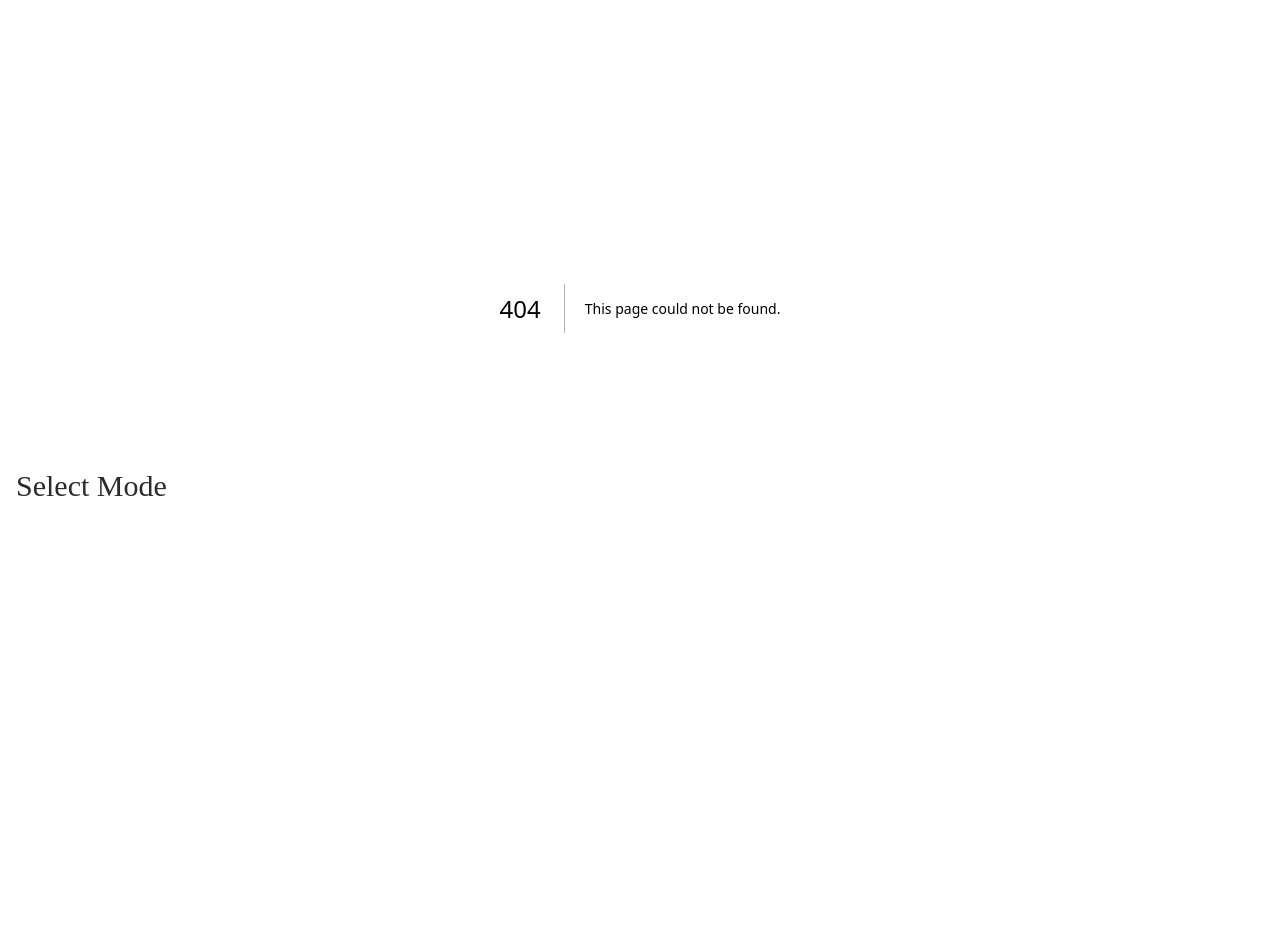
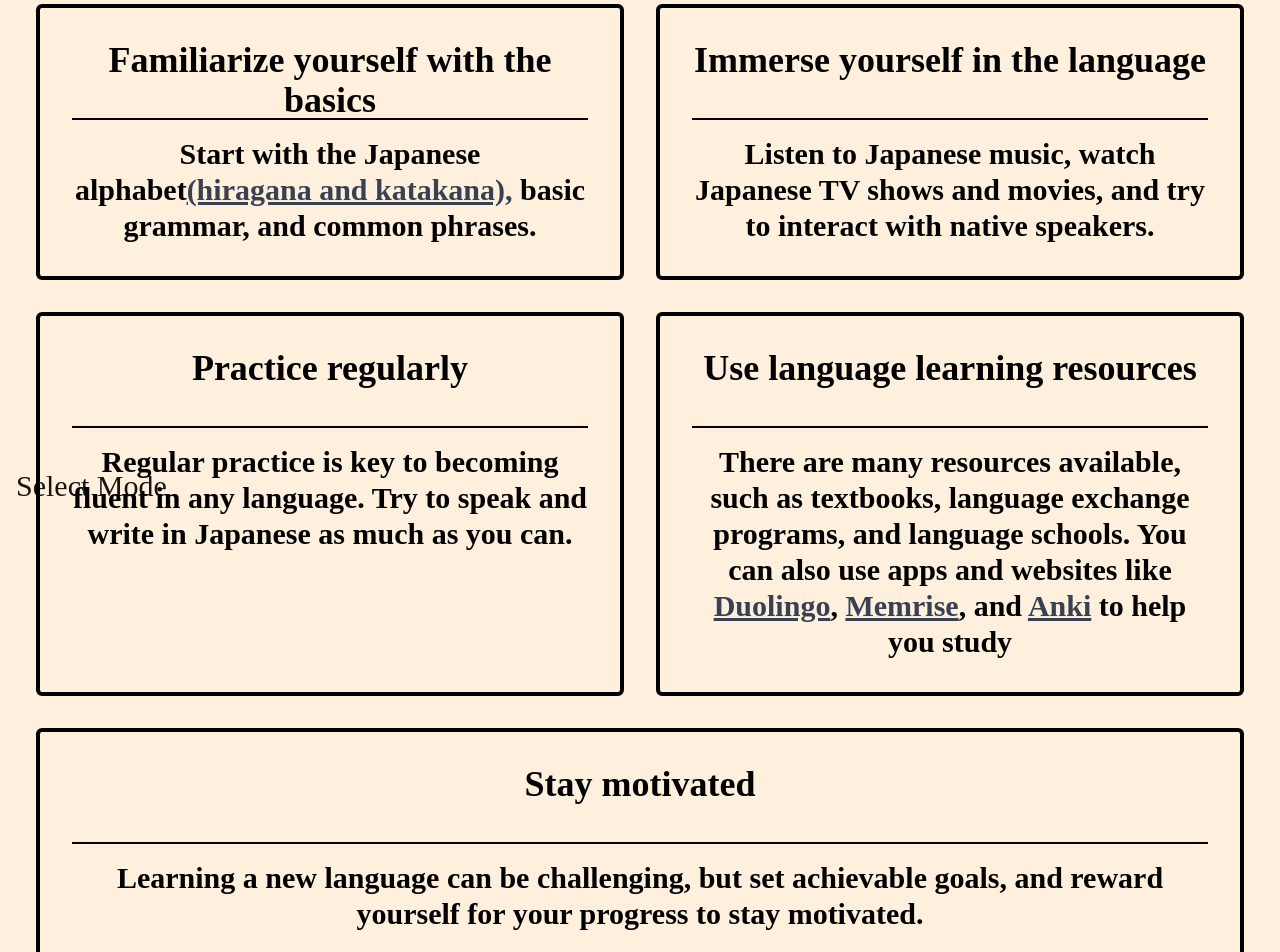
Before and after one commit to kmk00/Practice-japanese, a Next.js app: page /externalSources in a window 1280 px wide. Before the commit this address had no page. Shown: the part 260-1212 px from the top of the page. Before the commit the page ends 968 px from the top, so only its background shows below. Built offline with nearby package versions, Linux system fonts and the light colour scheme; a web font is replaced by a local one.

Commit message:
Create tips page

```diff
--- a/components/Navigation.js
+++ b/components/Navigation.js
@@ -57,8 +57,8 @@ export const Navigation = () => {
               className="hover:border-b-4 border-black duration-75 w-fit ease-in"
               onClick={showNavigation}
             >
-              <Link href="/">
-                <p>External sources</p>
+              <Link href="/externalSources">
+                <p>Learning tips</p>
               </Link>
             </div>
             <div
--- /dev/null
+++ b/pages/externalSources.js
@@ -0,0 +1,103 @@
+import Link from "next/link";
+import React from "react";
+
+function externalSources() {
+  return (
+    <div className="flex items-center flex-col  mb-16 cursor-default">
+      <div className="max-w-[1240px] text-center md:grid grid-cols-2">
+        <h1 className="text-2xl md:text-5xl font-black p-4 col-span-2">
+          Here are a few steps to help you learn Japanese
+        </h1>
+
+        <div className="p-2 md:p-8 border-4 rounded-md border-black m-4 hover:scale-105 ease-in-out duration-200">
+          <h2 className="text-lg xl:text-4xl md:text-3xl sm:text-xl mb-4 h-20 font-black border-b-2 border-black ">
+            Familiarize yourself with the basics
+          </h2>
+          <p className="text-xl md:text-3xl font-bold  ">
+            Start with the Japanese alphabet
+            <Link
+              className="hover:text-green-600 text-gray-700 underline"
+              href="https://www.tofugu.com/learn-japanese/"
+            >
+              (hiragana and katakana),
+            </Link>{" "}
+            basic grammar, and common phrases.
+          </p>
+        </div>
+
+        <div className="p-2 border-4 md:p-8 rounded-md border-black m-4 hover:scale-105 ease-in-out duration-200">
+          <h2 className="text-2xl xl:text-4xl md:text-3xl mb-4 h-20 font-black border-b-2 border-black">
+            Immerse yourself in the language
+          </h2>
+          <p className="text-xl md:text-3xl font-bold">
+            Listen to Japanese music, watch Japanese TV shows and movies, and
+            try to interact with native speakers.
+          </p>
+        </div>
+
+        <div className="p-2 border-4 md:p-8 rounded-md border-black m-4 hover:scale-105 ease-in-out duration-200">
+          <h2 className="text-2xl xl:text-4xl md:text-3xl mb-4 h-20 font-black border-b-2 border-black">
+            Practice regularly
+          </h2>
+
+          <p className="text-xl md:text-3xl font-bold">
+            Regular practice is key to becoming fluent in any language. Try to
+            speak and write in Japanese as much as you can.
+          </p>
+        </div>
+
+        <div className="p-2 border-4 md:p-8 rounded-md border-black m-4 hover:scale-105 ease-in-out duration-200">
+          <h2 className="text-2xl xl:text-4xl md:text-3xl mb-4 h-20 font-black border-b-2 border-black ">
+            Use language learning resources
+          </h2>
+          <p className="text-xl md:text-3xl font-bold">
+            There are many resources available, such as textbooks, language
+            exchange programs, and language schools. You can also use apps and
+            websites like{" "}
+            <Link
+              className="hover:text-green-600 text-gray-700 underline "
+              href="https://www.duolingo.com/"
+            >
+              Duolingo
+            </Link>
+            ,{" "}
+            <Link
+              className="hover:text-green-600 text-gray-700 underline "
+              href={"https://www.memrise.com/"}
+            >
+              Memrise
+            </Link>
+            , and{" "}
+            <Link
+              className="hover:text-green-600 text-gray-700 underline "
+              href={"https://ankiweb.net/shared/decks/japanese"}
+            >
+              Anki
+            </Link>{" "}
+            to help you study
+          </p>
+        </div>
+
+        <div className="p-2 border-4 md:p-8 rounded-md border-black col-span-2 m-4 hover:scale-105 ease-in-out duration-200">
+          <h2 className="text-2xl xl:text-4xl md:text-3xl mb-4 h-20 font-black border-b-2 border-black ">
+            Stay motivated
+          </h2>
+          <p className="text-xl md:text-3xl font-bold">
+            Learning a new language can be challenging, but set achievable
+            goals, and reward yourself for your progress to stay motivated.
+          </p>
+        </div>
+
+        <div className="p-2 border-4 md:p-8 rounded-md border-b-2 col-span-2 border-black m-4 hover:scale-105 ease-in-out duration-200">
+          <h2 className="text-2xl xl:text-4xl md:text-3xl font-black">
+            Remember, learning a new language takes time and patience, but with
+            consistent effort and practice, you can become proficient in
+            Japanese.
+          </h2>
+        </div>
+      </div>
+    </div>
+  );
+}
+
+export default externalSources;
```
